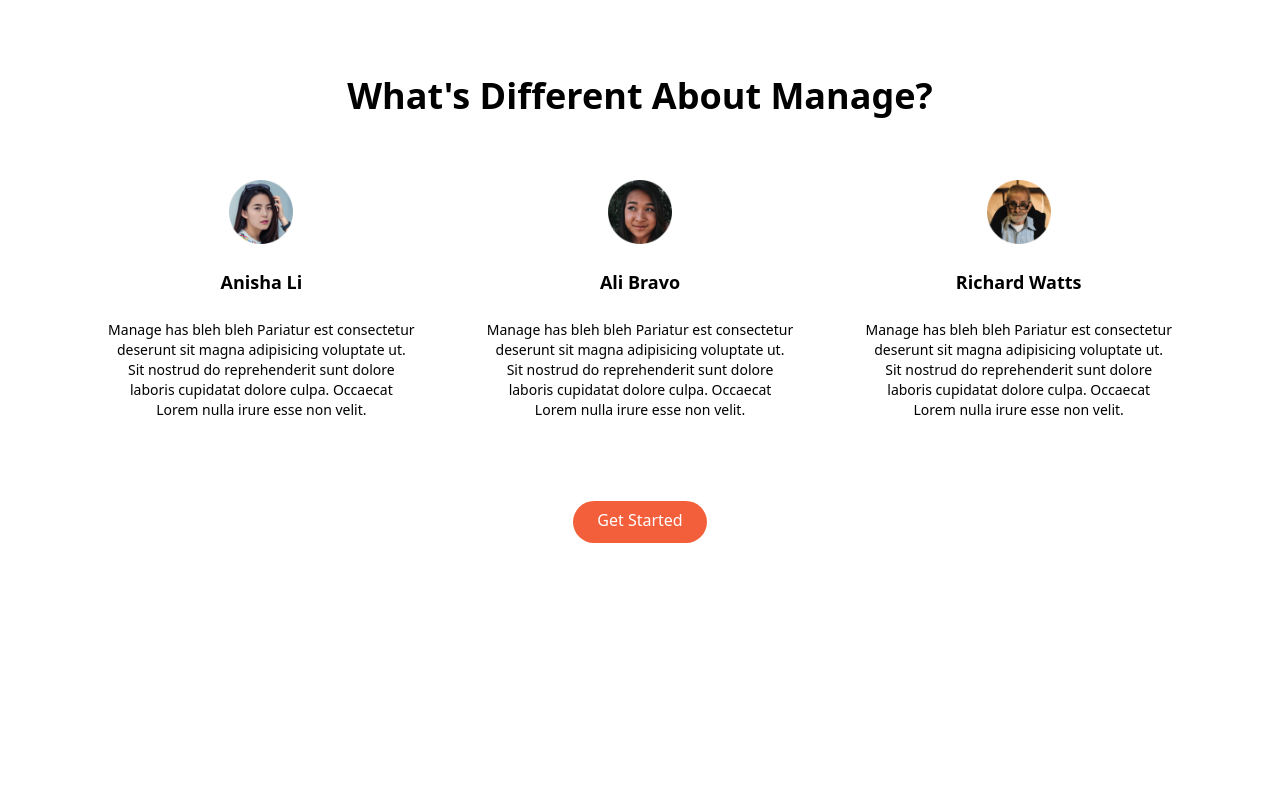
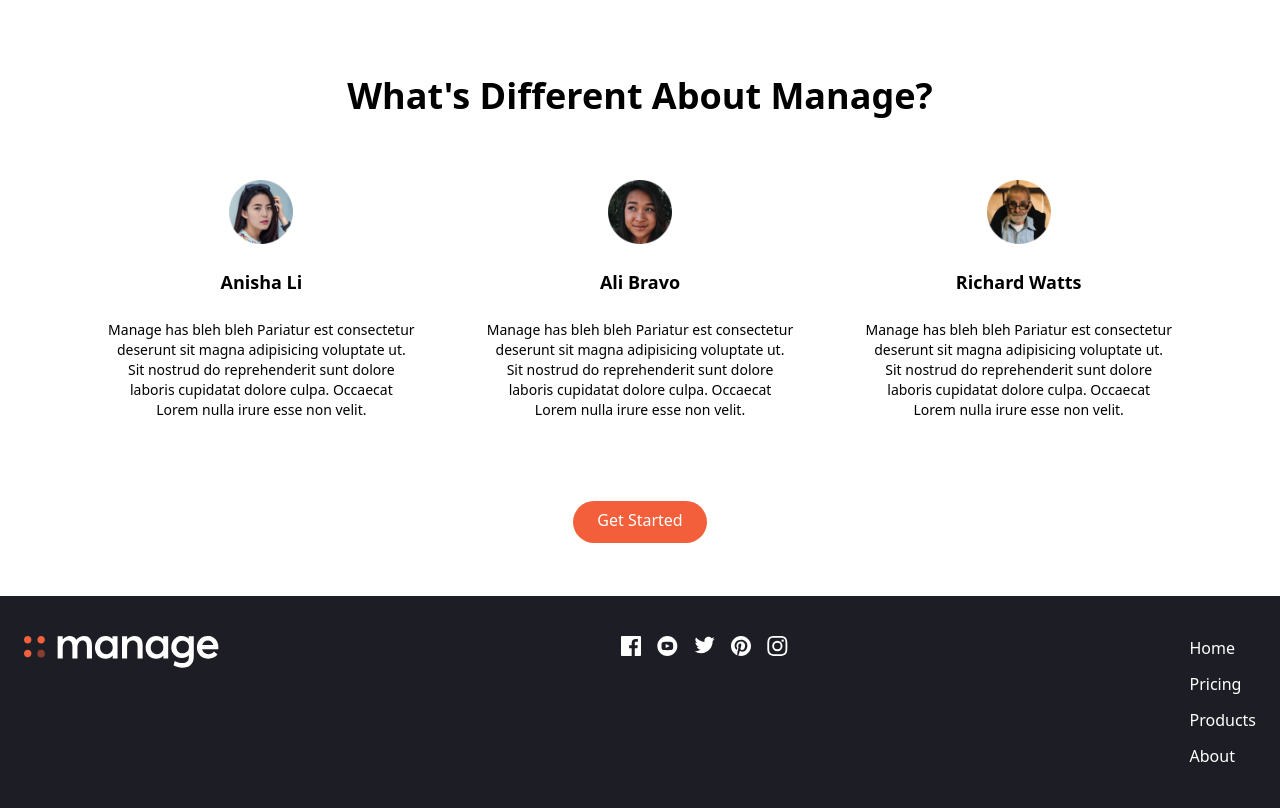
Before and after one commit to darius410/Front-End-Mentor-Challenge-Tailwind, a website: page src/index.html in a window 1280 px wide. Shown: the part 1113-1921 px from the top of the page. Before the commit the page ends 1709 px from the top, so only its background shows below. Drawn offline with Linux system fonts and the light colour scheme.

Commit message:
Added Footer with logo and social icons

```diff
--- a/src/index.html
+++ b/src/index.html
@@ -201,7 +201,49 @@
             </div>
     </div>
 </section>
+<!-- Footer -->
+    <footer class="bg-veryDarkBlue">
+        <!-- flex container -->
+        <div class="container flex flex-col reverse justify-between px-6 py-10 mx:auto space-y-8 md:flex-row md:space-y-0">
+            <!-- Logo and Social Links -->
+            <div class="flex flex-col-reverse items-center justify-between space-y-12 md:flex-col md:space-y-0 md:items-start">
+                <img src="img/logo white.svg" class="h-8 "/>
+            </div>
 
+            <!-- Social Links Container -->
+            <div class="flex justify-center space-x-4">
+                <a href="">
+                    <img src="img/facebook.svg"/>
+                </a>
+                <a href="">
+                    <img src="img/youtube.svg"/>
+                </a>
+                <a href="">
+                    <img src="img/twitter.svg"/>
+                </a>
+                <a href="">
+                    <img src="img/pinterest.svg"/>
+                </a>
+                <a href="">
+                    <img src="img/instagram.svg"/>
+                </a>
+            </div>
+
+            <!-- List Container -->
+            <div class="flex justify-around space-x32">
+                <div class="flex flex-col space-y-3 text-white">
+                    <a href="" class="hover:text-brightRed">Home</a>
+                    <a href="" class="hover:text-brightRed">Pricing</a>
+                    <a href="" class="hover:text-brightRed">Products</a>
+                    <a href="" class="hover:text-brightRed">About</a>
+
+
+
+
+                </div>
+            </div>
+        </div>
+    </footer>
 
         <script src="" async defer></script>
     </body>
```
Also changed, not shown: dist/output.css, src/img/facebook.svg (added), src/img/instagram.svg (added), src/img/logo white.svg (added), src/img/pinterest.svg (added), src/img/twitter.svg (added), src/img/youtube.svg (added).
